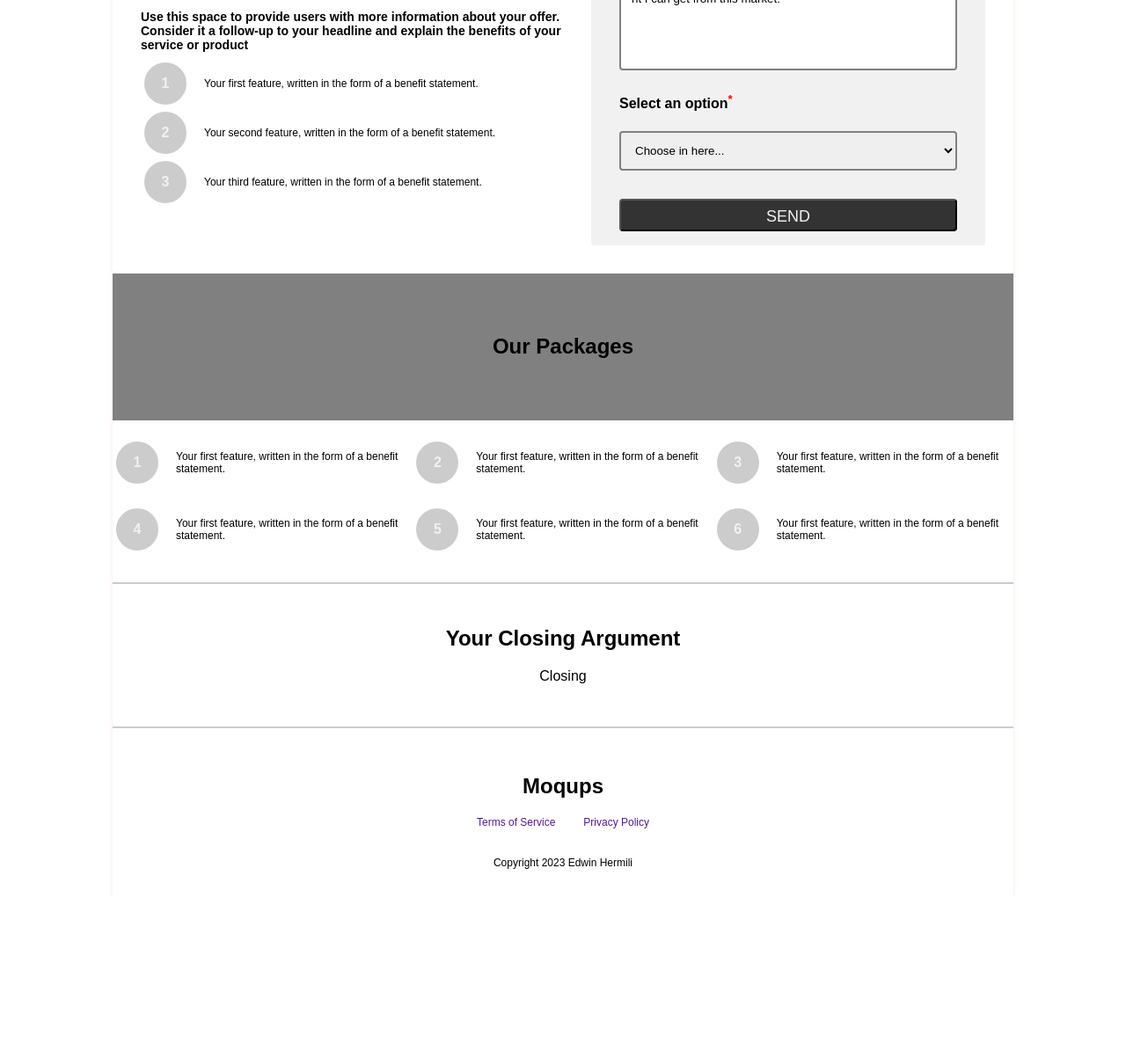
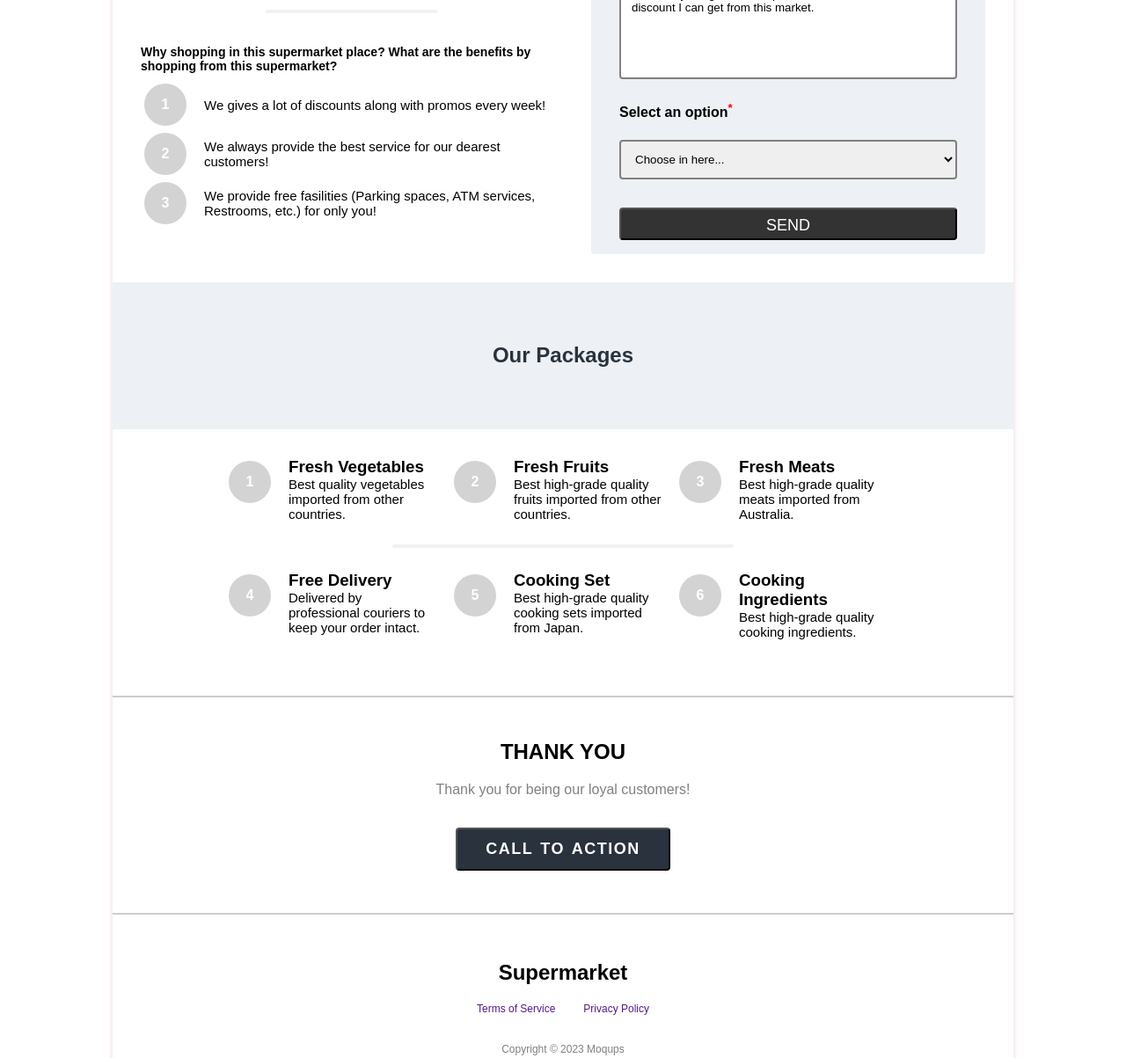
Before and after one commit to persona-lism/HTML, a plain HTML site: page index.html in a window 1280 px wide. Shown: the part 859-2062 px from the top of the page at 88% size. Before the commit the page ends 1879 px from the top, so only its background shows below. Drawn offline with Linux system fonts and the light colour scheme.

Commit message:
Last Update

```diff
--- a/css/style.css
+++ b/css/style.css
@@ -4,6 +4,7 @@ body {
     -webkit-box-shadow: 0 0 5px gray;
     box-shadow: 0 0 5px rgb(255, 229, 229);
     padding-bottom: 32px;
+    border: 2.5px #f1f1f1 solid;
 }
 
 @media only screen and (max-width: 600px) {
@@ -21,28 +22,7 @@ body {
 
     #menu {
         flex-direction: column;
-    }
-
-    #icon {
-        margin-bottom: 10px;
-    }
-
-    #menu {
-        flex-direction: column;
-    }
-
-    .container1 {
-        padding-top: 8px;
-        padding-left: 8px;
-        padding-right: 8px;
-        padding-bottom: 4px;
-    }
-
-    .container2 {
-        padding-top: 4px;
-        padding-left: 8px;
-        padding-right: 8px;
-        padding-bottom: 8px;
+        margin-top: 16px;
     }
 
     .container_form input, select, textarea {
@@ -119,13 +99,12 @@ main {
 }
 
 #title {
-    color: #800000;
+    color: #29323d;
     text-align: center;
 }
 
 #subtitle {
-    color: gray;
-    opacity: 0.8;
+    color: #798da3;
     text-align: center;
 }
 
@@ -140,7 +119,6 @@ main {
     flex-direction: column;
     margin-left: 32px;
     margin-right: 32px;
-    word-break: break-all;
     overflow-wrap: break-word;
 }
 
@@ -165,7 +143,7 @@ main {
 
 #form {
     flex-grow: 0;
-    background-color: #f1f1f1;
+    background-color: #edf0f4;
     margin-left: 32px;
     border-radius: 4px;
     justify-content: space-between;
@@ -208,10 +186,14 @@ main {
 }
 
 .container1 {
-    padding-top: 8px;
+    padding-top: 16px;
     padding-left: 16px;
     padding-right: 16px;
     padding-bottom: 8px;
+}
+
+#form p {
+    color: #798da3;
 }
 
 .container2 {
@@ -245,7 +227,7 @@ sup {
 
 #send_button p {
     text-align: center;
-    color: #f1f1f1;
+    color: white;
     font-size: 18px;
 }
 
@@ -260,9 +242,9 @@ sup {
     border-radius: 50%;
     width: 48px;
     height: 48px;
-    background-color: #CCCCCC;
+    background-color: lightgray;
     vertical-align: middle;
-    color: #f1f1f1;
+    color: white;
     display: flex;
     align-items: center;
 }
@@ -275,11 +257,6 @@ sup {
     display: flex;
 }
 
-/* Precision-Checker
-#chatbox, #profileicon, #profiledescription, .circle {
-    border: 1px black solid;
-} */
-
 #chatbox {
     overflow: auto;
 }
@@ -291,7 +268,6 @@ sup {
     padding: 8px;
     overflow: auto;
     overflow-wrap: break-word;
-    word-break: break-all;
 }
 
 #profiledescription * {
@@ -336,15 +312,21 @@ sup {
 
 #explanation_col1 {
     display: flex;
+    padding: 4px;
+    justify-content: center;
     align-items: center;
+}
+
+#explanation_cols {
+    display: flex;
     padding: 4px;
+    justify-content: center;
 }
 
 #explanation_col2 {
     flex: 1;
     overflow: auto;
     overflow-wrap: break-word;
-    word-break: break-all;
     justify-content: left;
     display: flex;
     align-items: center;
@@ -352,30 +334,52 @@ sup {
 
 #explanation_col2 p {
     margin-left: 16px;
-    font-size: 12px;
+    font-size: 15px;
     margin-right: 16px;
     margin-top: auto;
     margin-bottom: auto;
 }
 
-/* Precision-Checker
-#explanation_col1, #explanation_col2, #explanation_col, #explanation_header, #explanation_row, #explanation {
-    border: 1px black solid;
-} */
+#explanation_col3 {
+    flex: 1;
+    overflow: auto;
+    overflow-wrap: break-word;
+    justify-content: left;
+    display: flex;
+    flex-direction: column;
+    max-width: 200px;
+}
+
+
+#explanation_col3 p {
+    margin-left: 16px;
+    font-size: 15px;
+    margin-bottom: auto;
+    margin-top: 0;
+    margin-right: 16px;
+}
+
+#explanation_col3 h3 {
+    margin-bottom: 0;
+    margin-left: 16px;
+    margin-top: 0;
+    margin-right: 16px;
+}
 
 #menu_button {
-    background-color: white;
+    background-color: #333333;
     padding: 16px 32px;
     border: 1px solid gray;
     cursor: pointer;
-    transition: 0.5s background-color ease-out;
+    transition: 0.3s background-color ease-out;
     margin: 4px;
     font-size: 14px;
     border-radius: 8px;
+    color: white;
 }
 
 #menu_button:hover {
-    background-color: gray;
+    background-color: #787276;
 }
 
 #menu {
@@ -386,20 +390,21 @@ sup {
     align-items: center;
     display: flex;
     flex-direction: column;
-    background-color: gray;
+    background-color: #edf0f4;
     margin-top: 32px;
     padding: 50px;
+    color: #29323d;
 }
 
 .first-third, .fourth-sixth  {
     display: flex;
-    margin-top: 20px;
 }
 
 .packages {
     display: flex;
     flex-direction: column;
     align-items: center;
+    padding: 32px;
 }
 
 #first-desc, #second-desc, #third-desc,
@@ -441,6 +446,7 @@ sup {
 
 #closing-footer p {
     font-size: 12px;
+    color: gray;
 }
 
 #header_navigation img {
@@ -451,3 +457,37 @@ sup {
 .container_form textarea{
     resize: none;
 }
+
+#profile-line {
+    border: 2.5px #f1f1f1 solid;
+    display: flex;
+    width: 40%;
+    background-color: #f1f1f1;
+    border-radius: 8px;
+    margin-left: auto;
+    margin-right: auto;
+}
+
+#closing-button {
+    padding: 12px 32px;
+    background-color: #29323d;
+    border-radius: 4px;
+    color: white;
+    margin-top: 16px;
+    margin-bottom: auto;
+    font-size: 18px;
+    font-weight: bold;
+    letter-spacing: 1.5px;
+    word-spacing: 2px;
+    cursor: pointer;
+    transition: 0.5s ease-out;
+}
+
+#closing-button:hover {
+    opacity: 0.8;
+}
+
+#closing p {
+    color: gray;
+    font-size: 16px;
+}
--- a/index.html
+++ b/index.html
@@ -14,9 +14,9 @@
       <img src="assets/logo.svg" />
       <nav id="navigation">
         <div id="menu">
-          <button id="menu_button">Home</button>
-          <button id="menu_button">Our Packages</button>
-          <button id="menu_button">Call Us</button>
+          <button id="menu_button" onClick="window.location='#navigation'">Home</button>
+          <button id="menu_button" onClick="window.location='#ourPackages'">Our Packages</button>
+          <button id="menu_button" onClick="window.location='#closing'">Call Us</button>
         </div>
       </nav>
     </section>
@@ -24,7 +24,7 @@
   <section id="main_section">
     <hr id="header_line" />
     <h1 id="title">Top Rated E-Groceries in Indonesia</h1>
-    <h3 id="subtitle">Description in here</h3>
+    <h3 id="subtitle">Everyday with Best Ingredients!</h3>
   </section>
   <main>
     <section id="contactUs">
@@ -49,13 +49,14 @@
                   </p>
                 </div>
               </div>
+              <br>
+              <hr id="profile-line">
               <section id="explanation">
                 <div id="explanation_header">
                   <div class="explanation_col">
                     <p>
-                      Use this space to provide users with more information about
-                      your offer. Consider it a follow-up to your headline and
-                      explain the benefits of your service or product
+                      Why shopping in this supermarket place? What are the
+                      benefits by shopping from this supermarket?
                     </p>
                   </div>
                 </div>
@@ -65,8 +66,7 @@
                   </div>
                   <div id="explanation_col2">
                     <p>
-                      Your first feature, written in the form of a benefit
-                      statement.
+                      We gives a lot of discounts along with promos every week!
                     </p>
                   </div>
                 </div>
@@ -76,8 +76,7 @@
                   </div>
                   <div id="explanation_col2">
                     <p>
-                      Your second feature, written in the form of a benefit
-                      statement.
+                      We always provide the best service for our dearest customers!
                     </p>
                   </div>
                 </div>
@@ -87,8 +86,7 @@
                   </div>
                   <div id="explanation_col2">
                     <p>
-                      Your third feature, written in the form of a benefit
-                      statement.
+                      We provide free fasilities (Parking spaces, ATM services, Restrooms, etc.) for only you!
                     </p>
                   </div>
                 </div>
@@ -144,76 +142,85 @@
     <div class="packages">
       <div class="first-third">
         <div id="first-desc">
-          <div id="explanation_col1">
+          <div id="explanation_cols">
             <div class="circle">
               <b>1</b>
             </div>
           </div>
-          <div id="explanation_col2">
+          <div id="explanation_col3">
+            <h3>Fresh Vegetables</h3>
             <p>
-              Your first feature, written in the form of a benefit statement.
+              Best quality vegetables imported from other countries.
             </p>
           </div>
         </div>
         <div id="second-desc">
-          <div id="explanation_col1">
+          <div id="explanation_cols">
             <div class="circle">
               <b>2</b>
             </div>
           </div>
-          <div id="explanation_col2">
+          <div id="explanation_col3">
+            <h3>Fresh Fruits</h3>
             <p>
-              Your first feature, written in the form of a benefit statement.
+              Best high-grade quality fruits imported from other countries.
             </p>
           </div>
         </div>
         <div id="third-desc">
-          <div id="explanation_col1">
+          <div id="explanation_cols">
             <div class="circle">
               <b>3</b>
             </div>
           </div>
-          <div id="explanation_col2">
+          <div id="explanation_col3">
+            <h3>Fresh Meats</h3>
             <p>
-              Your first feature, written in the form of a benefit statement.
+              Best high-grade quality meats imported from Australia.
             </p>
           </div>
         </div>
       </div>
+      <br>
+      <hr id="profile-line">
+      <br>
       <div class="fourth-sixth">
         <div id="fourth-desc">
-          <div id="explanation_col1">
+          <div id="explanation_cols">
             <div class="circle">
               <b>4</b>
             </div>
           </div>
-          <div id="explanation_col2">
+          <div id="explanation_col3">
+            <h3>Free Delivery</h3>
             <p>
-              Your first feature, written in the form of a benefit statement.
+              Delivered by professional couriers to keep your order intact.
             </p>
           </div>
         </div>
         <div id="fifth-desc">
-          <div id="explanation_col1">
+          <div id="explanation_cols">
             <div class="circle">
               <b>5</b>
             </div>
           </div>
-          <div id="explanation_col2">
+          <div id="explanation_col3">
+            <h3>Cooking Set</h3>
             <p>
-              Your first feature, written in the form of a benefit statement.
+              Best high-grade quality cooking sets imported from Japan.
             </p>
           </div>
         </div>
         <div id="sixth-desc">
-          <div id="explanation_col1">
+          <div id="explanation_cols">
             <div class="circle">
               <b>6</b>
             </div>
           </div>
-          <div id="explanation_col2">
+          <div id="explanation_col3">
+            <h3>Cooking Ingredients</h3>
             <p>
-              Your first feature, written in the form of a benefit statement.
+              Best high-grade quality cooking ingredients.
             </p>
           </div>
         </div>
@@ -221,16 +228,18 @@
     </div>
     <footer>
       <nav id="closing">
-        <h1>Your Closing Argument</h1>
-        <p>Closing</p>
+        <h1>THANK YOU</h1>
+        <p>Thank you for being our loyal customers!</p>
+        <br>
+        <button id="closing-button" onClick="window.location='#form'">CALL TO ACTION</button>
       </nav>
       <section id="closing-footer">
-        <h2>Moqups</h2>
+        <h2>Supermarket</h2>
         <div class="divider">
           <p><a href="">Terms of Service</a></p>
           <p><a href="">Privacy Policy</a></p>
         </div>
-        <p>Copyright 2023 Edwin Hermili</p>
+        <p>Copyright © 2023 Moqups</p>
       </section>
     </footer>
   </main>
```
